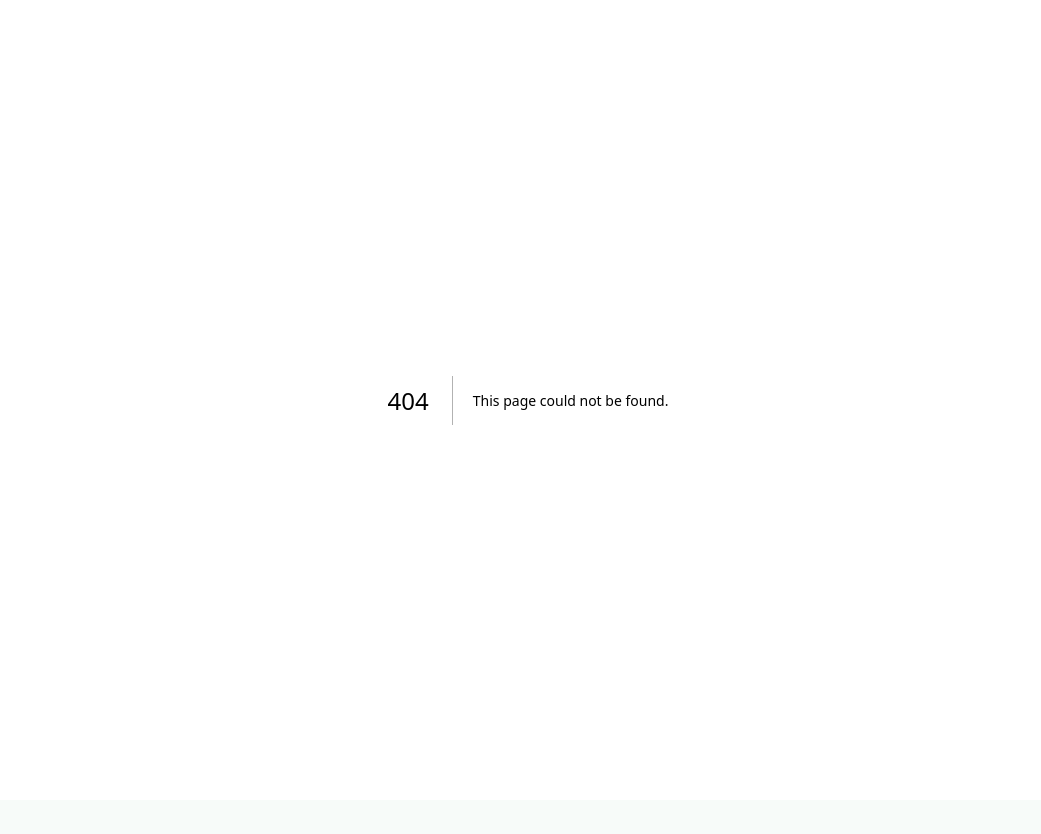
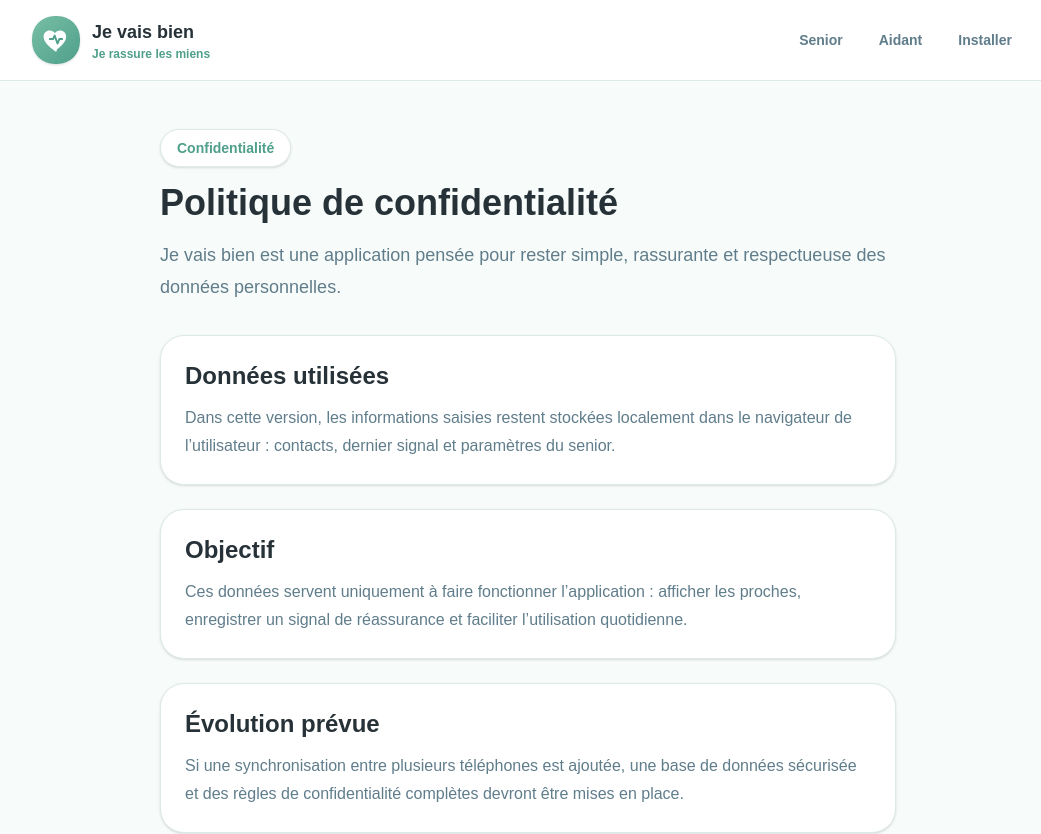
Before and after one commit to Virginie17/jevaisbien, a Next.js app: page /confidentialite in a window 1280 px wide. Before the commit this address had no page. Shown: the top 834 px of the page, without its empty margins (112-1153 px from the left). Before the commit the page ends 800 px from the top, so only its background shows below. Built offline with nearby package versions, Linux system fonts and the light colour scheme.

Commit message:
Add privacy policy page

```diff
--- /dev/null
+++ b/app/confidentialite/page.tsx
@@ -0,0 +1,46 @@
+import AppFooter from "@/components/AppFooter";
+import AppHeader from "@/components/AppHeader";
+
+export default function ConfidentialitePage() {
+  return (
+    <main className="min-h-screen bg-[#F7FBF9]">
+      <AppHeader />
+
+      <section className="mx-auto max-w-3xl px-4 py-12">
+        <p className="mb-4 inline-block rounded-full border border-[#DCEBE6] bg-white px-4 py-2 text-sm font-semibold text-[#4F9F8A] shadow-sm">
+          Confidentialité
+        </p>
+
+        <h1 className="text-4xl font-bold text-[#263238]">Politique de confidentialité</h1>
+        <p className="mt-4 text-lg leading-8 text-[#607D8B]">
+          Je vais bien est une application pensée pour rester simple, rassurante et respectueuse des données personnelles.
+        </p>
+
+        <div className="mt-8 space-y-6">
+          <article className="rounded-3xl border border-[#DCEBE6] bg-white p-6 shadow-sm">
+            <h2 className="text-2xl font-bold text-[#263238]">Données utilisées</h2>
+            <p className="mt-3 leading-7 text-[#607D8B]">
+              Dans cette version, les informations saisies restent stockées localement dans le navigateur de l’utilisateur : contacts, dernier signal et paramètres du senior.
+            </p>
+          </article>
+
+          <article className="rounded-3xl border border-[#DCEBE6] bg-white p-6 shadow-sm">
+            <h2 className="text-2xl font-bold text-[#263238]">Objectif</h2>
+            <p className="mt-3 leading-7 text-[#607D8B]">
+              Ces données servent uniquement à faire fonctionner l’application : afficher les proches, enregistrer un signal de réassurance et faciliter l’utilisation quotidienne.
+            </p>
+          </article>
+
+          <article className="rounded-3xl border border-[#DCEBE6] bg-white p-6 shadow-sm">
+            <h2 className="text-2xl font-bold text-[#263238]">Évolution prévue</h2>
+            <p className="mt-3 leading-7 text-[#607D8B]">
+              Si une synchronisation entre plusieurs téléphones est ajoutée, une base de données sécurisée et des règles de confidentialité complètes devront être mises en place.
+            </p>
+          </article>
+        </div>
+      </section>
+
+      <AppFooter />
+    </main>
+  );
+}
```
